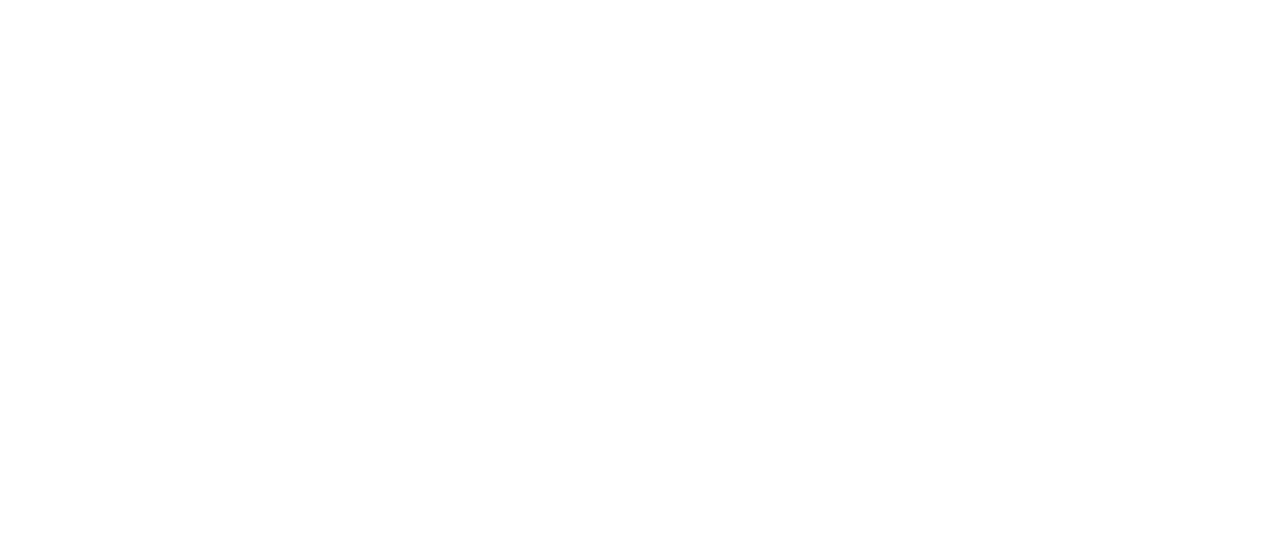
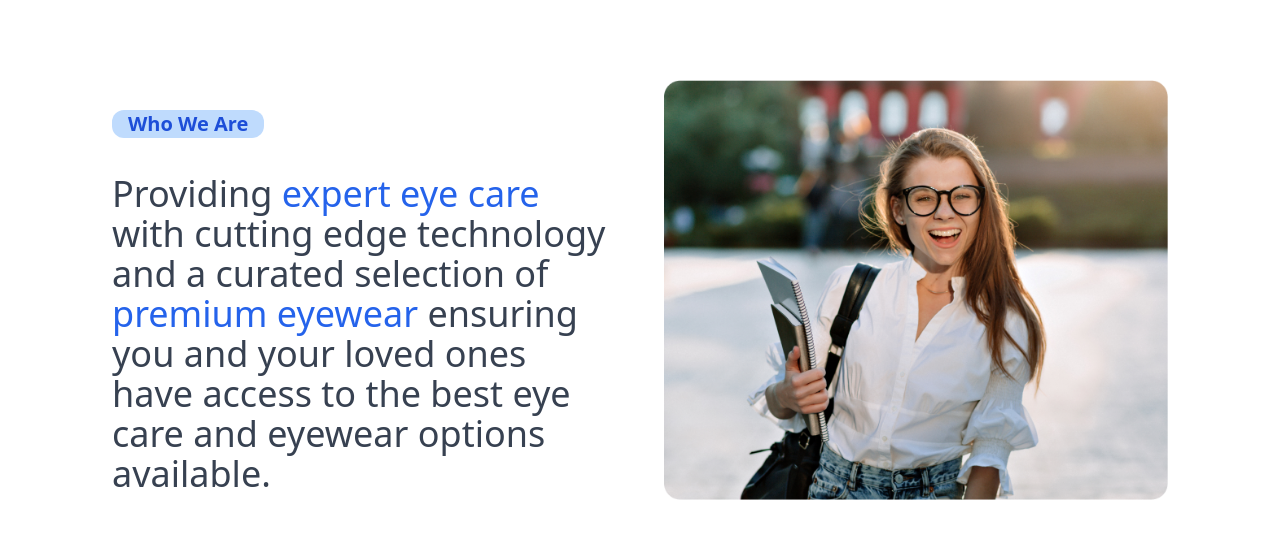
Before and after one commit to malintha-induwara/house-of-vision-clone, a Vue app: page / in a window 1280 px wide. Shown: the part 826-1364 px from the top of the page. Before the commit the page ends 800 px from the top, so only its background shows below. Built offline with nearby package versions, Linux system fonts and the light colour scheme.

Commit message:
feat: impelement who we are

```diff
--- a/src/App.vue
+++ b/src/App.vue
@@ -1,10 +1,12 @@
 <script setup>
 import WelcomeSection from '@/components/WelcomeSection.vue'
+import WhoWeAre from '@/components/WhoWeAre.vue'
 </script>
 
 <template>
   <main>
     <WelcomeSection />
+    <WhoWeAre />
   </main>
 </template>
 
--- /dev/null
+++ b/src/components/WhoWeAre.vue
@@ -0,0 +1,32 @@
+<script>
+
+
+
+
+</script>
+
+
+
+
+
+<template>
+    <div class="grid grid-cols-1 mx-5 gap-4 px-4 py-8 sm:grid-cols-2 lg:mx-24 lg:my-16 sm:gap-12">
+      <div class="flex pt-10 lg:gap-5 flex-col  items-start">
+        <h3 class="px-4  mb-4 text-sm font-semibold rounded-xl text-blue-700 bg-blue-400/40 sm:text-base md:text-lg lg:text-xl">
+          Who We Are
+        </h3>
+        <p class="mb-4  max-sm:text-3xl text-xl text-gray-700 xl:text-4xl">
+          Providing <span class="text-blue-600">expert eye care</span> with cutting edge technology and a curated selection of <span class="text-blue-600">premium
+          eyewear</span> ensuring you and your loved ones have access to the best eye care and eyewear options
+          available.
+        </p>
+      </div>
+      <div class="flex justify-center items-center sm:py-0 ">
+        <img src="/src/assets/images/aboutus.png" alt="aboutus">
+      </div>
+    </div>
+  </template>
+
+
+
+<style scoped></style>
```
